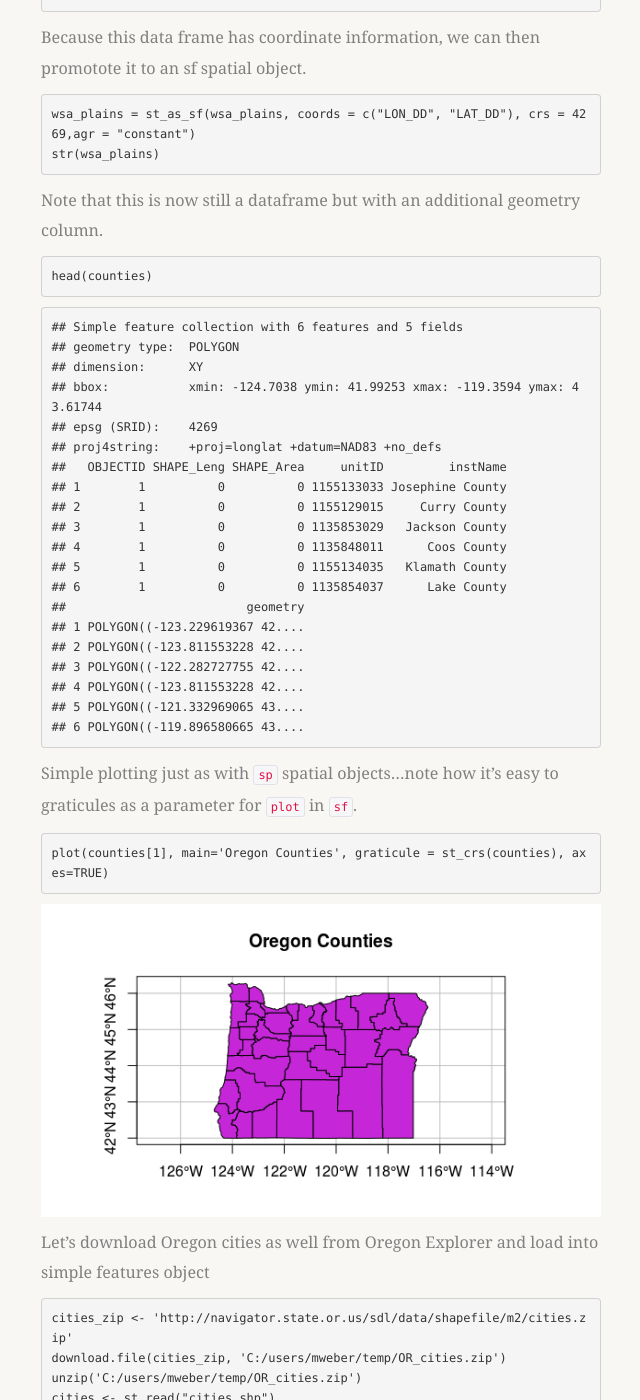
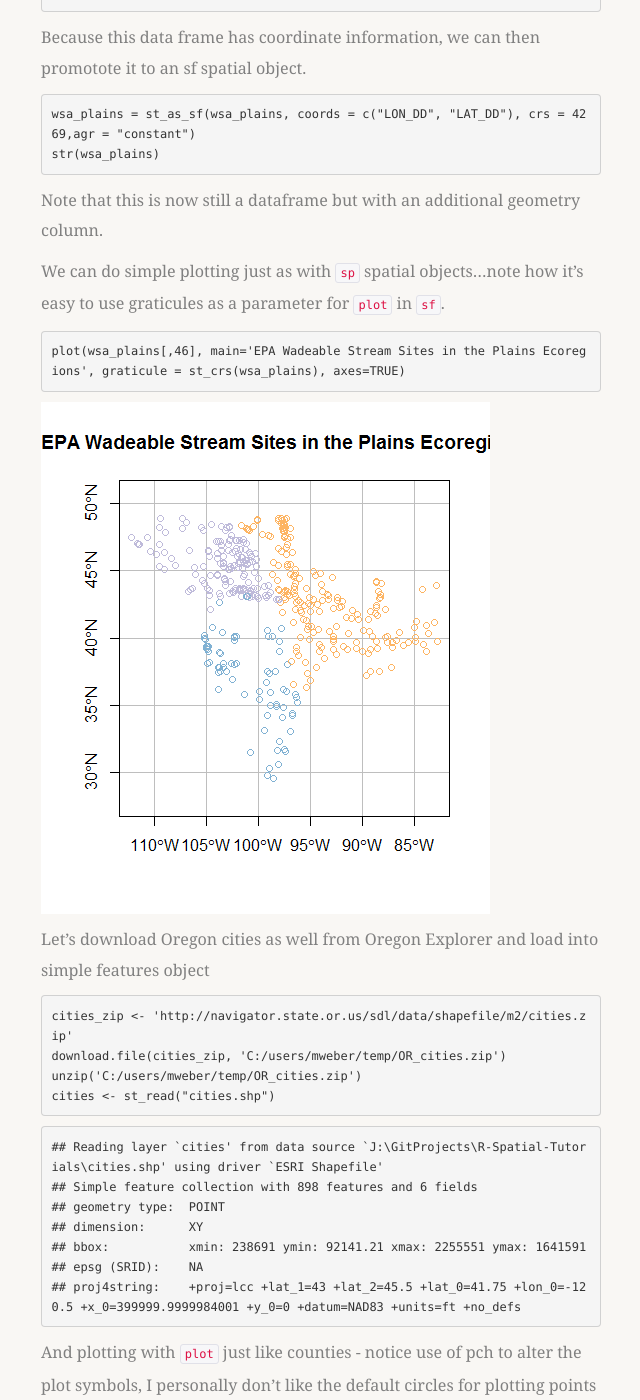
Before and after one commit to mhweber/AWRA_GIS_R_Workshop, a Jekyll site: the page built from _posts/2018-04-22-05-Spatial-Data-In-R-sf.md, in a window 1280 px wide and 1400 px high, scrolled down 2077 px. Shown: the whole window, without its empty margins (389-1029 px from the left). Built offline with Jekyll 4.4.1, drawn with Linux system fonts in a browser that asks for light colours; nearby versions of some CDN libraries; some web fonts are replaced; library files that are not in the unit come from our copies.

Commit message:
update plot code in sf post

````diff
--- a/_posts/2018-04-22-05-Spatial-Data-In-R-sf.md
+++ b/_posts/2018-04-22-05-Spatial-Data-In-R-sf.md
@@ -82,40 +82,13 @@ str(wsa_plains)
 
 Note that this is now still a dataframe but with an additional geometry column.
 
+We can do simple plotting just as with `sp` spatial objects...note how it's easy to use graticules as a parameter for `plot` in `sf`.
+
 ```r
-head(counties)
+plot(wsa_plains[,46], main='EPA Wadeable Stream Sites in the Plains Ecoregions', graticule = st_crs(wsa_plains), axes=TRUE)
 ```
 
-```
-## Simple feature collection with 6 features and 5 fields
-## geometry type:  POLYGON
-## dimension:      XY
-## bbox:           xmin: -124.7038 ymin: 41.99253 xmax: -119.3594 ymax: 43.61744
-## epsg (SRID):    4269
-## proj4string:    +proj=longlat +datum=NAD83 +no_defs
-##   OBJECTID SHAPE_Leng SHAPE_Area     unitID         instName
-## 1        1          0          0 1155133033 Josephine County
-## 2        1          0          0 1155129015     Curry County
-## 3        1          0          0 1135853029   Jackson County
-## 4        1          0          0 1135848011      Coos County
-## 5        1          0          0 1155134035   Klamath County
-## 6        1          0          0 1135854037      Lake County
-##                         geometry
-## 1 POLYGON((-123.229619367 42....
-## 2 POLYGON((-123.811553228 42....
-## 3 POLYGON((-122.282727755 42....
-## 4 POLYGON((-123.811553228 42....
-## 5 POLYGON((-121.332969065 43....
-## 6 POLYGON((-119.896580665 43....
-```
-
-Simple plotting just as with `sp` spatial objects...note how it's easy to graticules as a parameter for `plot` in `sf`.
-
-```r
-plot(counties[1], main='Oregon Counties', graticule = st_crs(counties), axes=TRUE)
-```
-
-![ORExplorerCounties](/AWRA_GIS_R_Workshop/figure/GIS Explorer OR Counties.png)
+![WSASites](/AWRA_GIS_R_Workshop/figure/WSASites.png)
 
 
 Let's download Oregon cities as well from Oregon Explorer and load into simple features object
````
